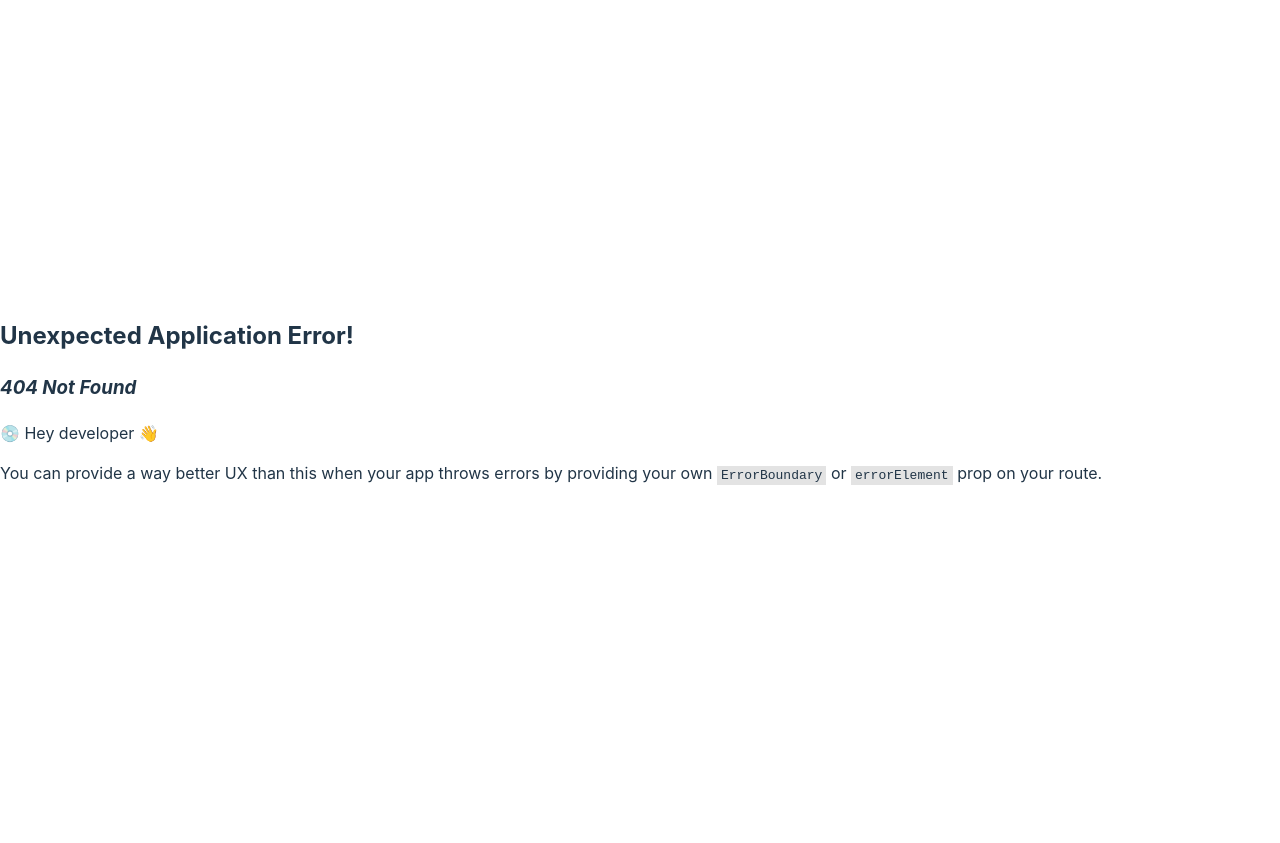
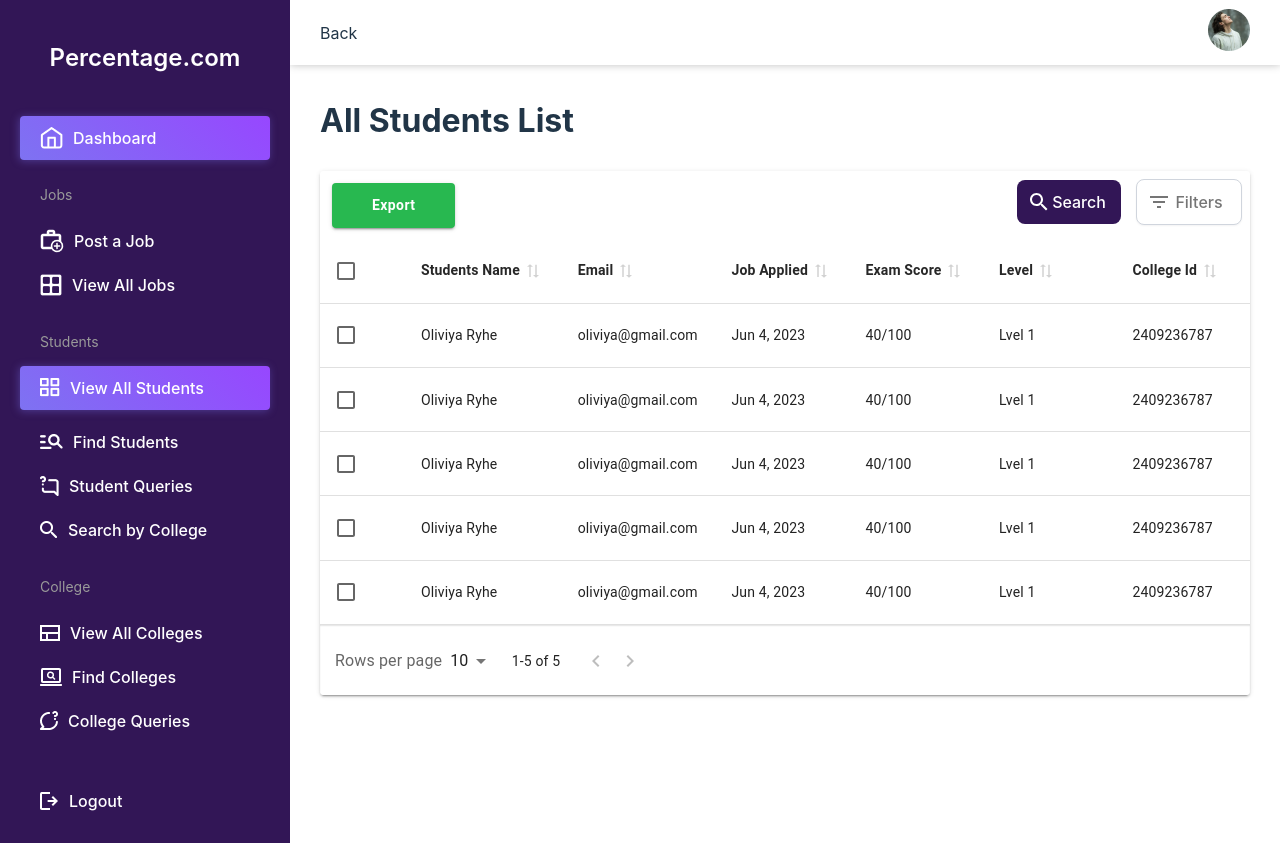
Before and after one commit to Rajebulalam/Dasnboard-with-frontend, a React (Vite) app: page /dashboard/dashboard/allStudents in a window 1280 px wide. Before the commit this address had no page. Before the commit the page ends 800 px from the top, so only its background shows below. Built offline with nearby package versions, Linux system fonts and the light colour scheme.

Commit message:
View All Students Layout Part Implement

```diff
--- a/src/component/allJobsTable/AllJobsTable.css
+++ b/src/component/allJobsTable/AllJobsTable.css
@@ -1,5 +1,11 @@
 .all-jobs-wrapper {
     width: 100%;
+}
+
+.all-jobs-wrapper table tr td,
+.all-jobs-wrapper table th {
+    padding-top: 17px;
+    padding-bottom: 17px;
 }
 
 /* Pagination Part */
--- a/src/component/allJobsTable/AllJobsTable.jsx
+++ b/src/component/allJobsTable/AllJobsTable.jsx
@@ -116,9 +116,9 @@ const AllJobsTable = () => {
             <MaterialReactTable
                 columns={columns}
                 data={data}
-
+                enableRowSelection
+                enableColumnActions={false}
                 globalFilterModeOptions={false}
-                enableRowSelection
                 muiTableHeadCellProps={{
                     sx: {
                         color: '#667085',
@@ -155,7 +155,6 @@ const AllJobsTable = () => {
                         variant="h5">Posted Jobs</Typography>
                 )}
                 enableRowActions
-                ena
                 enableSorting={false}
                 positionActionsColumn="last"
 
--- /dev/null
+++ b/src/component/allStudentsTable/AllStudentsTable.css
@@ -0,0 +1,154 @@
+.all-students-table-wrapper table tr td,
+.all-students-table-wrapper table th {
+    padding-top: 18px;
+    padding-bottom: 18px;
+}
+
+
+/* Pagination Part */
+.all-students-table-wrapper .css-1llu0od {
+    padding: 35px;
+}
+
+.all-students-table-wrapper .css-qpxlqp {
+    padding: 7px;
+}
+
+.all-students-table-wrapper .css-pdct74-MuiTablePagination-selectLabel,
+.all-students-table-wrapper .css-78c6dr-MuiToolbar-root-MuiTablePagination-toolbar,
+.all-students-table-wrapper .css-levciy-MuiTablePagination-displayedRows {
+    font-size: 16px;
+    font-weight: 700;
+}
+
+.all-students-table-wrapper .css-78c6dr-MuiToolbar-root-MuiTablePagination-toolbar {
+    width: 70vw;
+    overflow: hidden;
+}
+
+.all-students-table-wrapper .css-qpxlqp {
+    justify-content: flex-start;
+    position: absolute;
+    left: 0;
+    top: 0;
+}
+
+.all-students-table-wrapper .css-16253fi-MuiTablePagination-root .MuiTablePagination-toolbar {
+    position: relative;
+    padding-left: 10px;
+}
+
+.all-students-table-wrapper .css-78c6dr-MuiToolbar-root-MuiTablePagination-toolbar .MuiTablePagination-actions {
+    margin-left: 0;
+    position: absolute;
+    right: 0;
+    width: 255px;
+    display: flex;
+    justify-content: space-between;
+}
+
+.all-students-table-wrapper .css-1psng7p-MuiTablePagination-spacer {
+    flex: none;
+}
+
+
+.all-students-table-wrapper .css-zylse7-MuiButtonBase-root-MuiIconButton-root {
+    padding: 10px 20px;
+    background-color: #fff;
+    box-shadow: 0px 0px 4px 0px #00000033;
+    border-radius: 8px;
+}
+
+.all-students-table-wrapper .css-zylse7-MuiButtonBase-root-MuiIconButton-root {
+    position: relative;
+    cursor: pointer;
+    width: 120px;
+    border: none;
+    outline: none;
+    padding: 23px 0;
+}
+
+/* Default Right and Left Arrow Pagination Sign Deleted */
+.all-students-table-wrapper .MuiTablePagination-actions .css-i4bv87-MuiSvgIcon-root {
+    display: none;
+}
+
+.all-students-table-wrapper .css-zylse7-MuiButtonBase-root-MuiIconButton-root:first-child::before {
+    position: absolute;
+    content: 'Previous';
+    color: #000;
+    font-size: 16px;
+}
+
+.all-students-table-wrapper .css-zylse7-MuiButtonBase-root-MuiIconButton-root:last-child::before {
+    position: absolute;
+    content: 'Next';
+    color: #000;
+    font-size: 17px;
+}
+
+
+.all-students-table-wrapper .css-zylse7-MuiButtonBase-root-MuiIconButton-root.Mui-disabled {
+    width: 120px;
+}
+
+/* Top Tool Bar Position Change */
+.all-students-table-wrapper .css-sq9qdz .css-1t9zy6l {
+    order: 2 !important;
+}
+
+/* Search Button */
+.all-students-table-wrapper .css-di3982 button:first-child {
+    background-color: #321656;
+    color: #fff;
+    padding: 10px 70px;
+    padding-left: 10px;
+    border-radius: 8px;
+    position: relative;
+    margin-right: 15px;
+}
+
+.all-students-table-wrapper .css-di3982 button:first-child::after {
+    position: absolute;
+    content: 'Search';
+    padding-left: 80px;
+    font-size: 16px;
+}
+
+.all-students-table-wrapper .css-v4u5dn-MuiInputBase-root-MuiInput-root:before {
+    border: none;
+}
+
+.all-students-table-wrapper .css-v4u5dn-MuiInputBase-root-MuiInput-root {
+    box-shadow: 0px 1px 2px 0px #1018280D;
+    border: 1px solid #D0D5DD;
+    background: linear-gradient(0deg, #FFFFFF, #FFFFFF);
+    border-radius: 8px;
+    padding: 5px 15px;
+}
+
+/* Filters Button */
+.all-students-table-wrapper .css-di3982 button:last-child {
+    background-color: #fff;
+    border-radius: 8px;
+    box-shadow: 0px 1px 2px 0px #1018280D;
+    border: 1px solid #D0D5DD;
+    padding: 10px 70px;
+    padding-left: 10px;
+    position: relative;
+}
+
+.all-students-table-wrapper .css-di3982 button:last-child::after {
+    position: absolute;
+    content: 'Filters';
+    padding-left: 80px;
+    font-size: 16px;
+}
+
+/* Export Button */
+.all-students-table-wrapper .export-btn {
+    background-color: #28B850;
+    font-weight: 700;
+    text-transform: capitalize;
+    padding: 10px 40px;
+}
--- /dev/null
+++ b/src/component/allStudentsTable/AllStudentsTable.jsx
@@ -0,0 +1,129 @@
+import { useMemo } from 'react';
+import './AllStudentsTable.css';
+import { MaterialReactTable } from 'material-react-table';
+import Box from '@mui/material/Box/Box';
+import Button from '@mui/material/Button/Button'
+
+const AllStudentsTable = () => {
+
+    const data = [
+        {
+            name: 'Oliviya Ryhe',
+            email: 'oliviya@gmail.com',
+            jobApplied: 'Jun 4, 2023',
+            examScore: '40/100',
+            level: "Lvel 1",
+            collegeId: "2409236787",
+        },
+        {
+            name: 'Oliviya Ryhe',
+            email: 'oliviya@gmail.com',
+            jobApplied: 'Jun 4, 2023',
+            examScore: '40/100',
+            level: "Lvel 1",
+            collegeId: "2409236787"
+        },
+        {
+            name: 'Oliviya Ryhe',
+            email: 'oliviya@gmail.com',
+            jobApplied: 'Jun 4, 2023',
+            examScore: '40/100',
+            level: "Lvel 1",
+            collegeId: "2409236787"
+        },
+        {
+            name: 'Oliviya Ryhe',
+            email: 'oliviya@gmail.com',
+            jobApplied: 'Jun 4, 2023',
+            examScore: '40/100',
+            level: "Lvel 1",
+            collegeId: "2409236787"
+        },
+        {
+            name: 'Oliviya Ryhe',
+            email: 'oliviya@gmail.com',
+            jobApplied: 'Jun 4, 2023',
+            examScore: '40/100',
+            level: "Lvel 1",
+            collegeId: "2409236787"
+        }
+    ];
+
+    const columns = useMemo(
+        () => [
+            {
+                header: 'Students Name',
+                accessorKey: 'name',
+                size: 100
+            },
+            {
+                header: 'Email',
+                accessorKey: 'email',
+                size: 100
+            },
+            {
+                header: 'Job Applied',
+                accessorKey: 'jobApplied',
+                size: 100
+            },
+            {
+                header: 'Exam Score',
+                accessorKey: 'examScore',
+                size: 100
+            },
+            {
+                header: 'Level',
+                accessorKey: 'level',
+                size: 100
+            },
+            {
+                header: 'College Id',
+                accessorKey: 'collegeId',
+                size: 100
+            }
+        ], []
+    );
+
+    return (
+        <div className='all-students-table-wrapper'>
+            <MaterialReactTable
+                data={data}
+                columns={columns}
+                enableRowSelection
+                enableColumnActions={false}
+                enableDensityToggle={false}
+                enableFullScreenToggle={false}
+                enableHiding={false}
+                positionGlobalFilter='left'
+                muiTableBodyProps={{
+                    sx: {
+                        '& tr:nth-of-type(odd)': {
+                            backgroundColor: '#EAECF0'
+                        }
+                    }
+                }}
+                muiTablePaginationProps={{
+                    sx: {
+                        fontSize: '18px',
+                        fontWeight: 700
+                    }
+                }}
+                renderTopToolbarCustomActions={() => (
+                    <Box sx={{ display: 'flex', gap: '1rem', p: '4px' }}>
+                        <Button
+                            className='export-btn'
+                            onClick={() => {
+                                alert('Create New Account');
+                            }}
+                            variant="contained"
+                        >
+                            Export
+                        </Button>
+                    </Box>
+                )}
+            />
+        </div>
+    );
+};
+
+export default AllStudentsTable;
--- /dev/null
+++ b/src/pages/dashboard/allStundets/AllStudents.css
@@ -0,0 +1,8 @@
+.inner-all-students {
+    padding: 5px 30px 30px 30px;
+}
+
+.inner-all-students .title {
+    font-size: 32px;
+    font-weight: 700;
+}
--- /dev/null
+++ b/src/pages/dashboard/allStundets/AllStudents.jsx
@@ -0,0 +1,27 @@
+import './AllStudents.css';
+import DashboardHeader from "../../../component/dashboardHeader/DashboardHeader";
+import AllStudentsTable from '../../../component/allStudentsTable/AllStudentsTable';
+
+const AllStudents = () => {
+    return (
+        <div className="all-students-wrapper">
+
+            {/* Header */}
+            <div>
+                <DashboardHeader />
+            </div>
+
+            {/* All Students Layout */}
+            <div className='inner-all-students'>
+                <h2 className='title'>All Students List</h2>
+
+                {/* All Students Table */}
+                <div>
+                    <AllStudentsTable />
+                </div>
+            </div>
+        </div>
+    );
+};
+
+export default AllStudents;
--- a/src/routes/Routes.jsx
+++ b/src/routes/Routes.jsx
@@ -5,6 +5,7 @@ import Dashboard from "../pages/dashboard/dashBoard/Dashboard";
 import DashboardRoot from "../pages/dashboard/dashboardRoot/DashboardRoot";
 import PostAJob from "../pages/dashboard/postAJob/PostAJob";
 import ViewAllJobs from "../pages/dashboard/viewAllJobs/ViewAllJobs";
+import AllStudents from "../pages/dashboard/allStundets/AllStudents";
 
 const router = createBrowserRouter([
     {
@@ -34,6 +35,10 @@ const router = createBrowserRouter([
                     {
                         path: 'dashboard/viewAllJobs',
                         element: <ViewAllJobs />
+                    },
+                    {
+                        path: 'dashboard/allStudents',
+                        element: <AllStudents />
                     }
                 ]
             }
```
